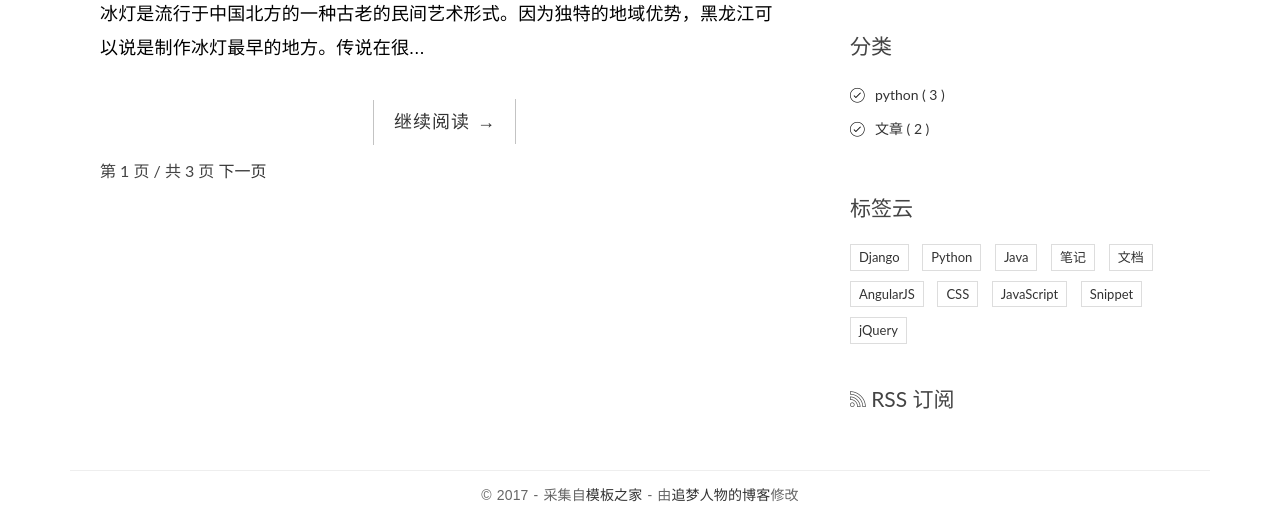
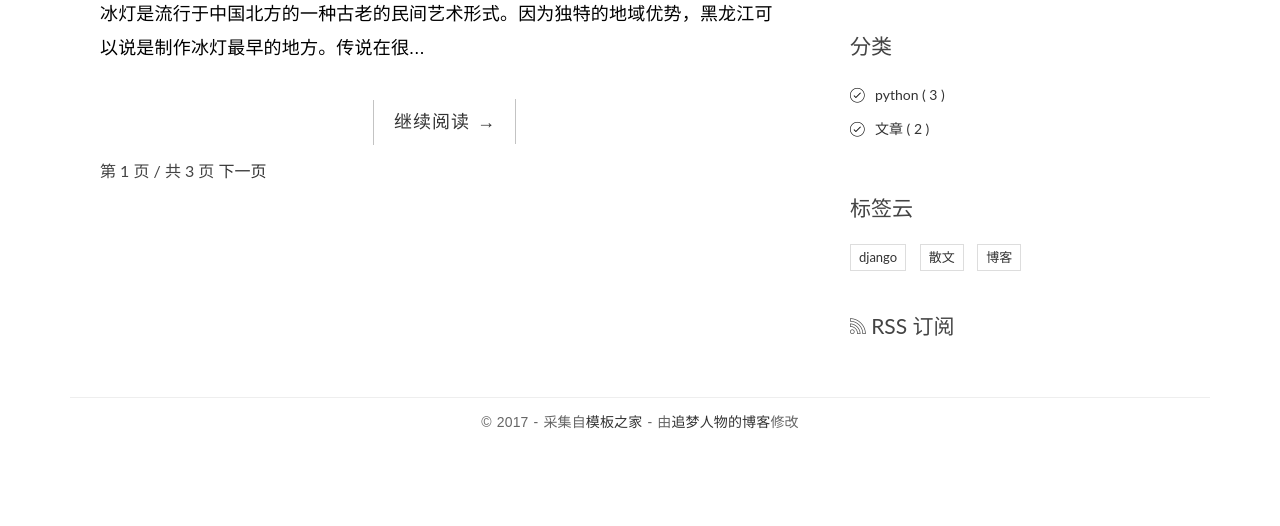
Before and after one commit to undeadfrost/django_blog, a Django app: page / in a window 1280 px wide. Shown: the part 565-1091 px from the top of the page. After the commit the page ends 994 px from the top, so only its background shows below. Run offline with Django 3.2, Linux system fonts and the light colour scheme; data comes from the database, SQL or seed files in the repository; both versions use the stored data as it was after the commit; some libraries are stand-ins or nearby versions.

Commit message:
增加首页标签分了，标签归类列表

```diff
--- a/blog/templates/blog/base.html
+++ b/blog/templates/blog/base.html
@@ -120,37 +120,15 @@
 
                 <div class="widget widget-tag-cloud">
                     <h3 class="widget-title">标签云</h3>
+                    {% get_tags as tag_list %}
                     <ul>
+                        {% for tag in tag_list %}
                         <li>
-                            <a href="#">Django</a>
+                            <a href="{% url 'blog:tag' tag.pk %}">{{ tag.name }}</a>
                         </li>
-                        <li>
-                            <a href="#">Python</a>
-                        </li>
-                        <li>
-                            <a href="#">Java</a>
-                        </li>
-                        <li>
-                            <a href="#">笔记</a>
-                        </li>
-                        <li>
-                            <a href="#">文档</a>
-                        </li>
-                        <li>
-                            <a href="#">AngularJS</a>
-                        </li>
-                        <li>
-                            <a href="#">CSS</a>
-                        </li>
-                        <li>
-                            <a href="#">JavaScript</a>
-                        </li>
-                        <li>
-                            <a href="#">Snippet</a>
-                        </li>
-                        <li>
-                            <a href="#">jQuery</a>
-                        </li>
+                        {% empty %}
+                        暂无标签！
+                        {% endfor %}
                     </ul>
                 </div>
                 <div class="rss">
--- a/blog/templatetags/blog_tags.py
+++ b/blog/templatetags/blog_tags.py
@@ -1,4 +1,4 @@
-from ..models import Post, Category
+from ..models import Post, Category, Tag
 from django import template
 from django.db.models.aggregates import Count
 
@@ -19,3 +19,8 @@ def archives():
 @register.simple_tag
 def get_categories():
     return Category.objects.annotate(num_posts=Count('post')).filter(num_posts__gte=1)
+
+
+@register.simple_tag
+def get_tags():
+    return Tag.objects.annotate(num_posts=Count('post')).filter(num_posts__gt=0)
--- a/blog/urls.py
+++ b/blog/urls.py
@@ -7,5 +7,6 @@ urlpatterns = [
     path('', views.IndexView.as_view(), name='index'),
     path('post/<int:pk>/', views.InfoView.as_view(), name='info'),
     path('archives/<int:year>/<int:month>/', views.ArchivesView.as_view(), name='archives'),
-    path('category/<int:pk>/', views.CategoryView.as_view(), name='category')
+    path('category/<int:pk>/', views.CategoryView.as_view(), name='category'),
+    path('tag/<int:pk>/', views.TagView.as_view(), name='tag'),
 ]
--- a/blog/views.py
+++ b/blog/views.py
@@ -1,5 +1,5 @@
 from django.shortcuts import render, get_object_or_404
-from .models import Post, Category
+from .models import Post, Category, Tag
 from comments.forms import CommentForm
 from django.views.generic import ListView, DetailView
 import markdown
@@ -69,3 +69,14 @@ class CategoryView(ListView):
     def get_queryset(self):
         cate = get_object_or_404(Category, pk=self.kwargs.get('pk'))
         return Post.objects.filter(category=cate)
+
+
+class TagView(ListView):
+    model = Tag
+    template_name = 'blog/index.html'
+    context_object_name = 'post_list'
+    paginate_by = 2
+
+    def get_queryset(self):
+        tag = get_object_or_404(Tag, pk=self.kwargs.get('pk'))
+        return Post.objects.filter(tags=tag)
```
Also changed, not shown: db.sqlite3.
